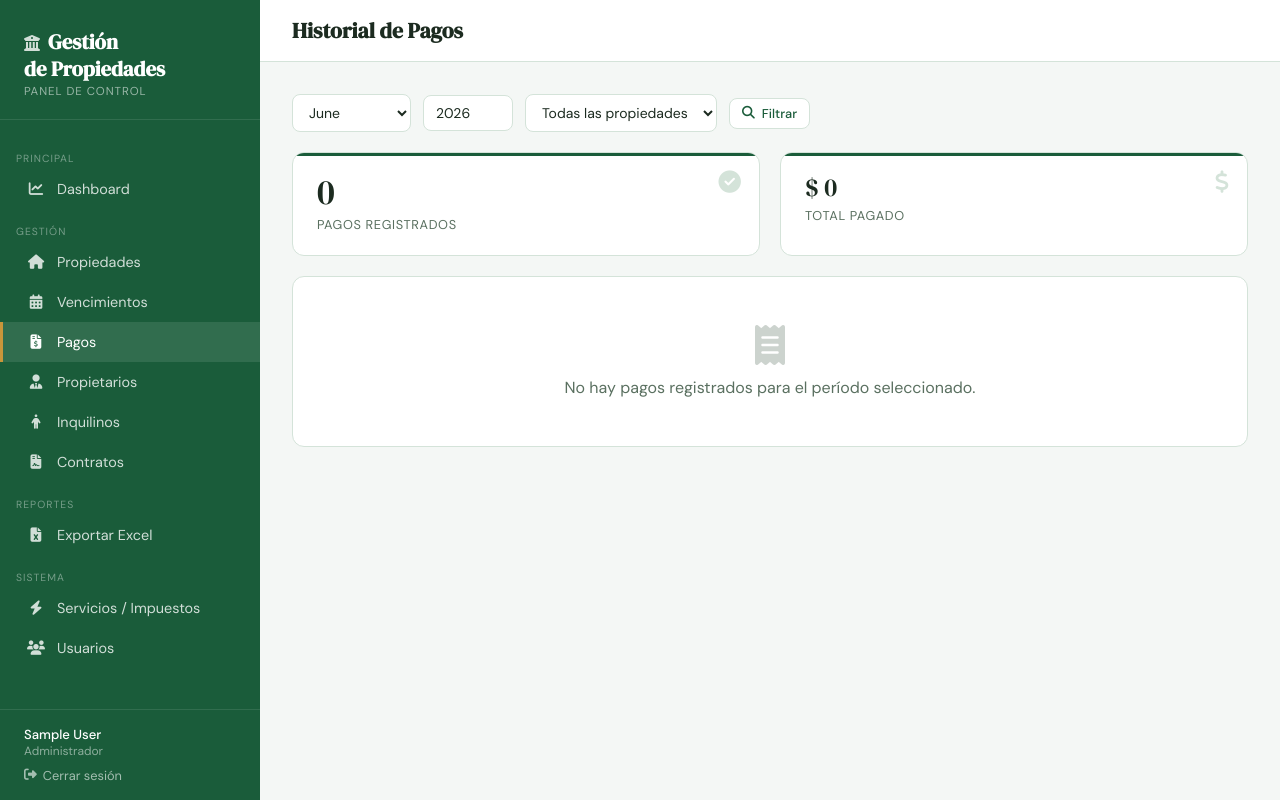
After one commit to noroestenutricionsrl-coder/propiedades-app, a Django app: page /pagos/ in a window 1280 px wide. The commit adds this page. Run offline with Django 5.2, Linux system fonts and the light colour scheme; a user stored in the database is signed in; tables that the repository leaves empty hold one stand-in row (values such as "Sample post").

Commit message:
agregar historial de pagos

```diff
--- a/core/views.py
+++ b/core/views.py
@@ -640,3 +640,41 @@ def usuario_eliminar(request, pk):
         usuario.delete()
         return redirect('usuarios_lista')
     return render(request, 'core/usuario_confirmar_eliminar.html', {'usuario': usuario})
+
+
+# ============ PAGOS ============
+
+@login_required
+def pagos_lista(request):
+    from datetime import date
+    hoy = date.today()
+    mes = int(request.GET.get('mes', hoy.month))
+    anio = int(request.GET.get('anio', hoy.year))
+    propiedad_id = request.GET.get('propiedad', '')
+
+    pagos = Pago.objects.select_related(
+        'vencimiento__propiedad_servicio__propiedad',
+        'vencimiento__propiedad_servicio__servicio',
+        'registrado_por'
+    ).filter(
+        fecha_pago__year=anio,
+        fecha_pago__month=mes
+    )
+
+    if propiedad_id:
+        pagos = pagos.filter(vencimiento__propiedad_servicio__propiedad_id=propiedad_id)
+
+    pagos = pagos.order_by('-fecha_pago')
+    propiedades = Propiedad.objects.all()
+
+    total = sum(p.importe_pagado for p in pagos)
+
+    return render(request, 'core/pagos_lista.html', {
+        'pagos': pagos,
+        'mes': mes,
+        'anio': anio,
+        'propiedad_filtro': propiedad_id,
+        'propiedades': propiedades,
+        'total': total,
+        'meses': [(i, date(2000, i, 1).strftime('%B').capitalize()) for i in range(1, 13)],
+    })
--- a/propiedades_app/urls.py
+++ b/propiedades_app/urls.py
@@ -30,6 +30,7 @@ urlpatterns = [
     path('contratos/', views.contratos_lista, name='contratos_lista'),
     path('contratos/nuevo/', views.contrato_crear, name='contrato_crear'),
     path('contratos/<int:pk>/editar/', views.contrato_editar, name='contrato_editar'),
+    path('pagos/', views.pagos_lista, name='pagos_lista'),
     path('alertas/enviar/', views.enviar_alertas_view, name='enviar_alertas'),
     path('exportar/', views.exportar_excel, name='exportar_excel'),
     path('usuarios/', views.usuarios_lista, name='usuarios_lista'),
--- a/templates/core/base.html
+++ b/templates/core/base.html
@@ -331,7 +331,7 @@ tr:hover td { background: #fafcfb; }
     <a href="{% url 'vencimientos_lista' %}" class="nav-item {% if 'vencimiento' in request.resolver_match.url_name %}active{% endif %}">
       <i class="fa-solid fa-calendar-days"></i> Vencimientos
     </a>
-    <a href="#" class="nav-item">
+    <a href="{% url 'pagos_lista' %}" class="nav-item {% if 'pago' in request.resolver_match.url_name %}active{% endif %}">
       <i class="fa-solid fa-file-invoice-dollar"></i> Pagos
     </a>
     <a href="{% url 'propietarios_lista' %}" class="nav-item {% if 'propietario' in request.resolver_match.url_name %}active{% endif %}">
--- /dev/null
+++ b/templates/core/pagos_lista.html
@@ -0,0 +1,74 @@
+{% extends 'core/base.html' %}
+{% block title %}Historial de Pagos{% endblock %}
+{% block page_title %}Historial de Pagos{% endblock %}
+{% block content %}
+<form method="get">
+<div class="filtros">
+  <select name="mes">
+    {% for num, nombre in meses %}
+    <option value="{{ num }}" {% if mes == num %}selected{% endif %}>{{ nombre }}</option>
+    {% endfor %}
+  </select>
+  <input type="number" name="anio" value="{{ anio }}" style="width:90px">
+  <select name="propiedad">
+    <option value="">Todas las propiedades</option>
+    {% for p in propiedades %}
+    <option value="{{ p.pk }}" {% if propiedad_filtro == p.pk|stringformat:"s" %}selected{% endif %}>{{ p.domicilio }}</option>
+    {% endfor %}
+  </select>
+  <button type="submit" class="btn btn-secondary btn-sm"><i class="fa-solid fa-search"></i> Filtrar</button>
+</div>
+</form>
+
+<!-- Resumen -->
+<div class="stat-grid" style="margin-bottom:20px">
+  <div class="stat-card">
+    <i class="fa-solid fa-check-circle stat-icon"></i>
+    <div class="stat-number">{{ pagos.count }}</div>
+    <div class="stat-label">Pagos registrados</div>
+  </div>
+  <div class="stat-card">
+    <i class="fa-solid fa-dollar-sign stat-icon"></i>
+    <div class="stat-number" style="font-size:1.6rem">$ {{ total|floatformat:0 }}</div>
+    <div class="stat-label">Total pagado</div>
+  </div>
+</div>
+
+<div class="card">
+  <div class="card-body">
+  {% if pagos %}
+  <table>
+    <thead>
+      <tr>
+        <th>Propiedad</th>
+        <th>Servicio</th>
+        <th>Fecha pago</th>
+        <th>Importe</th>
+        <th>N° Comprobante</th>
+        <th>Registrado por</th>
+        <th>Observaciones</th>
+      </tr>
+    </thead>
+    <tbody>
+    {% for p in pagos %}
+    <tr>
+      <td><a href="{% url 'propiedad_detalle' p.vencimiento.propiedad_servicio.propiedad.pk %}" style="color:#1a5c3a;text-decoration:none;font-weight:500">{{ p.vencimiento.propiedad_servicio.propiedad.domicilio }}</a></td>
+      <td>{{ p.vencimiento.propiedad_servicio.servicio.nombre }}</td>
+      <td>{{ p.fecha_pago|date:"d/m/Y" }}</td>
+      <td style="font-weight:600">$ {{ p.importe_pagado|floatformat:0 }}</td>
+      <td>{{ p.numero_comprobante|default:"—" }}</td>
+      <td style="font-size:0.82rem;color:#5a7060">{{ p.registrado_por.get_full_name|default:p.registrado_por.username|default:"—" }}</td>
+      <td style="font-size:0.82rem;color:#5a7060">{{ p.observaciones|default:"—" }}</td>
+    </tr>
+    {% endfor %}
+    </tbody>
+  </table>
+  {% else %}
+  <div class="empty-state">
+    <i class="fa-solid fa-receipt"></i>
+    <p>No hay pagos registrados para el período seleccionado.</p>
+  </div>
+  {% endif %}
+  </div>
+</div>
+{% endblock %}
```
